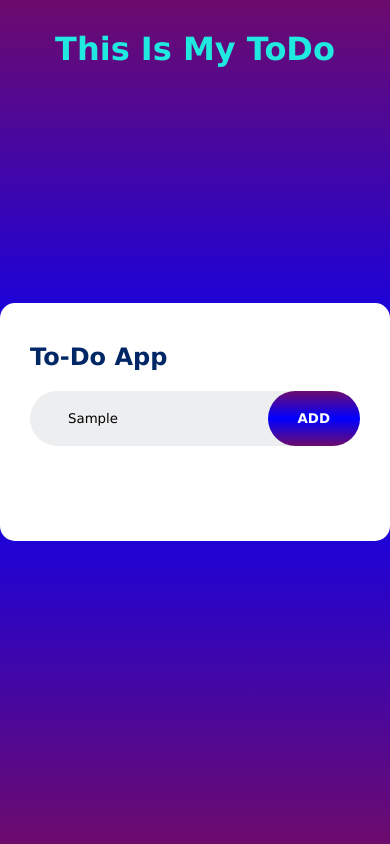
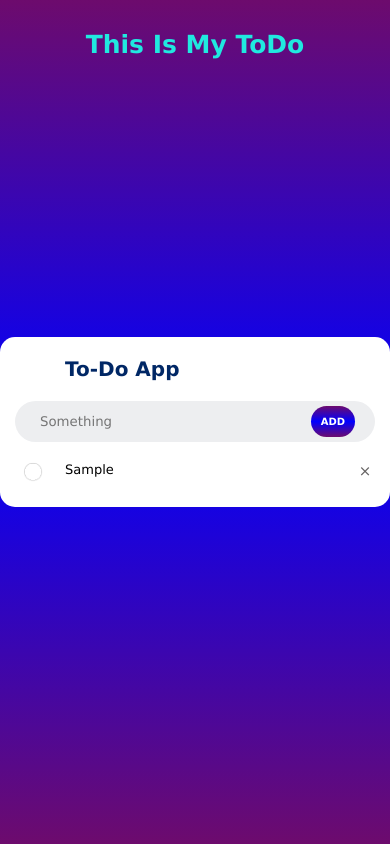
Before and after one commit to malar-002/jsTask1, a plain HTML site: page todo/home.html in a window 390 px wide. Both pictures are taken after typing "Sample" into the empty fields and a click on the button "ADD". Drawn offline with Linux system fonts and the light colour scheme.

Commit message:
file update

```diff
--- a/login/login.css
+++ b/login/login.css
@@ -92,15 +92,15 @@ button:hover{
 
 @media only screen and (max-width: 600px) {
     .container{
-        position: relative;
-        width: 300px;
+
+        width: 200px;
         height: auto;
         padding: 10px;
 
 
        }
        .heading{
-        width:280px;
+        width:200px;
        text-align: center;
        font-size: 20px;
        padding: 10px;
@@ -109,7 +109,7 @@ button:hover{
 
 
        input{
-        width: 280px;
+        width: 170px;
         height: 30px;
         margin-top: 15px;
         padding: 10px ;
@@ -117,8 +117,8 @@ button:hover{
 
         button {
 
-            width:258px ;
-            padding: 13px;
+            width:150px ;
+            padding: 10px;
             margin: 30px 10px;
 
         }
--- a/signup/signup.css
+++ b/signup/signup.css
@@ -86,15 +86,15 @@ button:hover{
 
 @media only screen and (max-width: 600px) {
     .container{
-        position: relative;
-        width: 300px;
+
+        width: 200px;
         height: auto;
         padding: 10px;
 
 
        }
        .heading{
-        width:280px;
+        width:200px;
        text-align: center;
        font-size: 20px;
        padding: 10px;
@@ -103,7 +103,7 @@ button:hover{
 
 
        input{
-        width: 280px;
+        width: 170px;
         height: 30px;
         margin-top: 15px;
         padding: 10px ;
@@ -111,7 +111,7 @@ button:hover{
 
         button {
 
-            width:258px ;
+            width:160px ;
             padding: 10px;
             margin: 30px 10px;
 
--- a/todo/home.html
+++ b/todo/home.html
@@ -16,10 +16,12 @@
                 <button onclick="addText()">ADD</button>
             </div>
             <div>
-                <ul id="list"></ul>
+                <ul id="list">
+
+                </ul>
             </div>
         </div>
     </div>
-    <script src="script.js"></script>
+    <script src="todo.js"></script>
 </body>
 </html>
--- a/todo/style.css
+++ b/todo/style.css
@@ -14,12 +14,14 @@
     position: relative;
 }
 h1{
+
     margin-top: 20px;
     text-align: center;
     color: rgb(32, 233, 223);
 }
 
 .todo{
+
     width:100%;
     max-width: 540px;
     background: #fff;
@@ -116,3 +118,82 @@ ul li span:hover{
     background: #bcbfc58c ;
     transition: 0.2s;
 }
+
+@media only screen and (max-width: 600px) {
+    h1{
+        font-size: 25px;
+
+    }
+
+    .todo{
+
+        width:100%;
+        min-width: 300px;
+        background: #fff;
+        margin-top: 100px auto 20px;
+        padding: 20px 15px;
+        border-radius: 15px;
+        position: absolute;
+        top:50%;
+        left:50%;
+        transform: translate(-50%,-50%);
+    }
+    .todo h2{
+       font-size: 20px;
+       width:250px;
+       padding: 0px 50px;
+       text-align: center;
+
+    }
+
+    .row{
+
+        padding:5px 20px;
+        margin-bottom: 10px;
+    }
+    input{
+
+        padding:5px ;
+
+    }
+
+    button{
+
+        font-size: 10px;
+        padding: 10px;
+        margin-left: 20px;
+
+    }
+
+    ul li{
+
+        font-size: 13px;
+        padding:10px 8px 10px 50px;
+
+    }
+
+    ul li::before{
+
+        height: 20px;
+        width:20px;
+
+    }
+
+    ul li.throw{
+        text-decoration: line-through;
+    }
+
+    ul li.throw::before{
+        background-image: url(images/circle3.png);
+    }
+
+    ul li span{
+        width:20px;
+        height:20px;
+        font-size: 15px;
+        font-weight: 100;
+
+
+    }
+
+}
```
